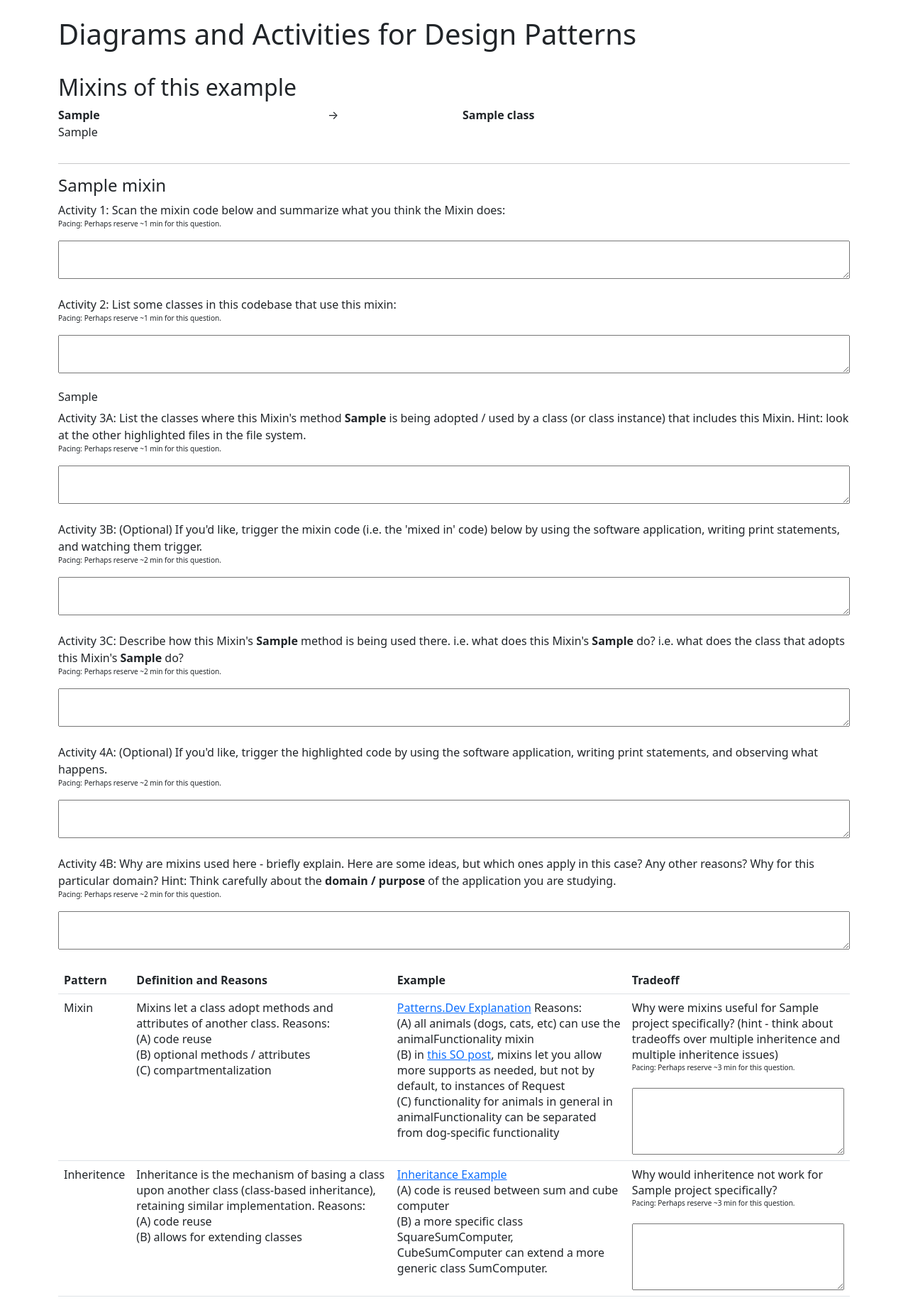
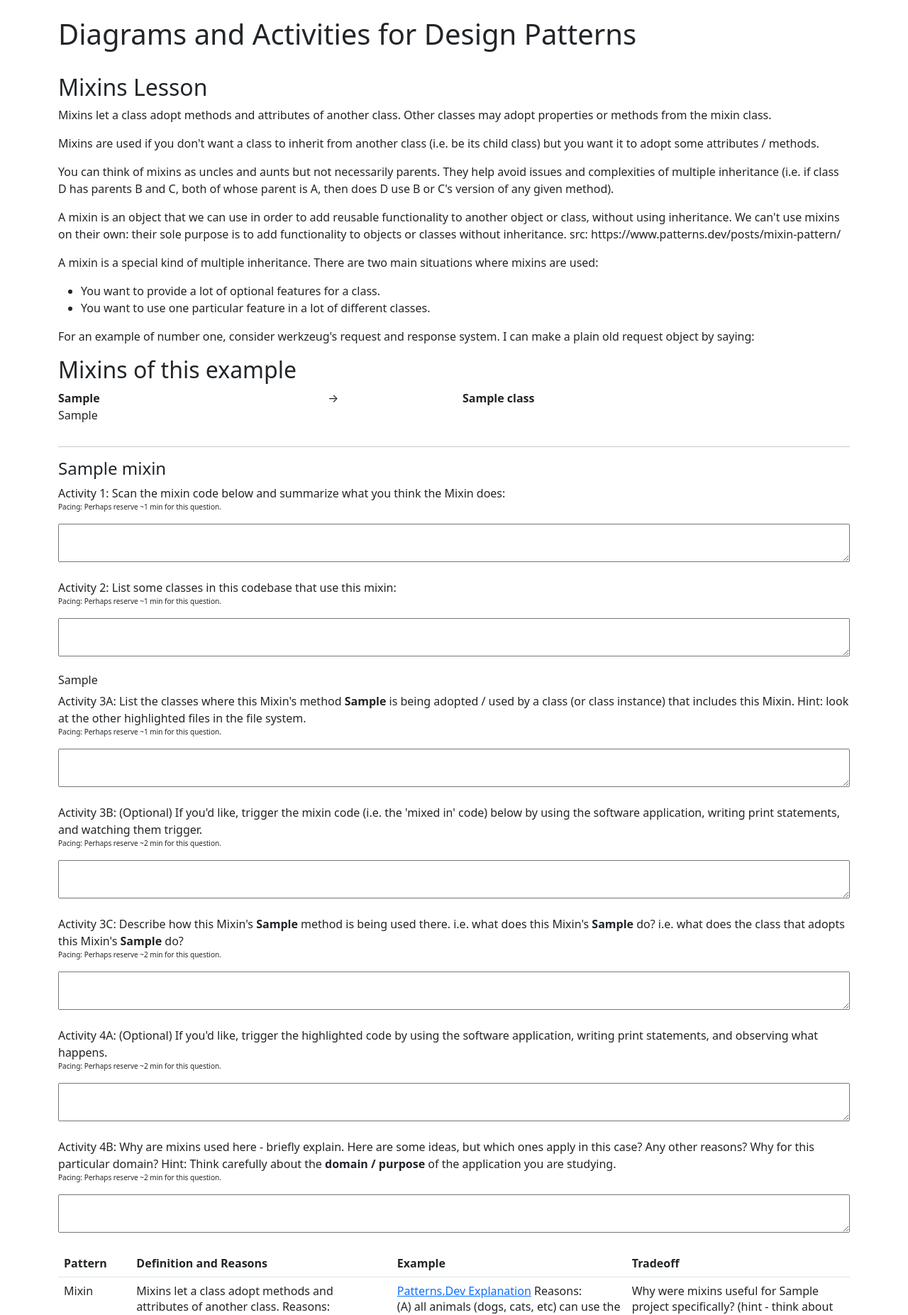
Before and after one commit to ld-rale/rale-modules, a Django app: template raleweb/templates/ralemodules/exercises.html in a window 1280 px wide. Shown: the top 1853 px of the page at 71% size. Run offline with Django 3.2, Linux system fonts and the light colour scheme; the template is opened without the code that fills it: most values are stand-ins (such as "Sample title", 1, 10 or a date in 2020).

Commit message:
started adding the tutorial

```diff
--- a/raleweb/templates/ralemodules/exercises.html
+++ b/raleweb/templates/ralemodules/exercises.html
@@ -14,6 +14,18 @@
                     <br>
                     <div id="mixins">
                         <!--{{dp}}-->
+                        <h2>Mixins Lesson</h2>
+                        <p>Mixins let a class adopt methods and attributes of another class. Other classes may adopt properties or methods from the mixin class.</p>
+                        <p>Mixins are used if you don't want a class to inherit from another class (i.e. be its child class) but you want it to adopt some attributes / methods.</p>
+                        <p>You can think of mixins as uncles and aunts but not necessarily parents. They help avoid issues and complexities of multiple inheritance (i.e. if class D has parents B and C, both of whose parent is A, then does D use B or C's version of any given method).</p>
+                        <p>A mixin is an object that we can use in order to add reusable functionality to another object or class, without using inheritance. We can't use mixins on their own: their sole purpose is to add functionality to objects or classes without inheritance. src: https://www.patterns.dev/posts/mixin-pattern/</p>
+                        <p>A mixin is a special kind of multiple inheritance. There are two main situations where mixins are used:
+                            <ul>
+                                <li>You want to provide a lot of optional features for a class.</li>
+                                <li>You want to use one particular feature in a lot of different classes.</li>
+                            </ul>
+                            For an example of number one, consider werkzeug's request and response system. I can make a plain old request object by saying:
+                        </p>
                         <h2 id="mixin-diagram">Mixins of this example</h2>
                         {% for class, details in dp.classes_by_mixins.items %}
                             <div class="row">
```
Also changed, not shown: out/dp.csv, 1 other file.
